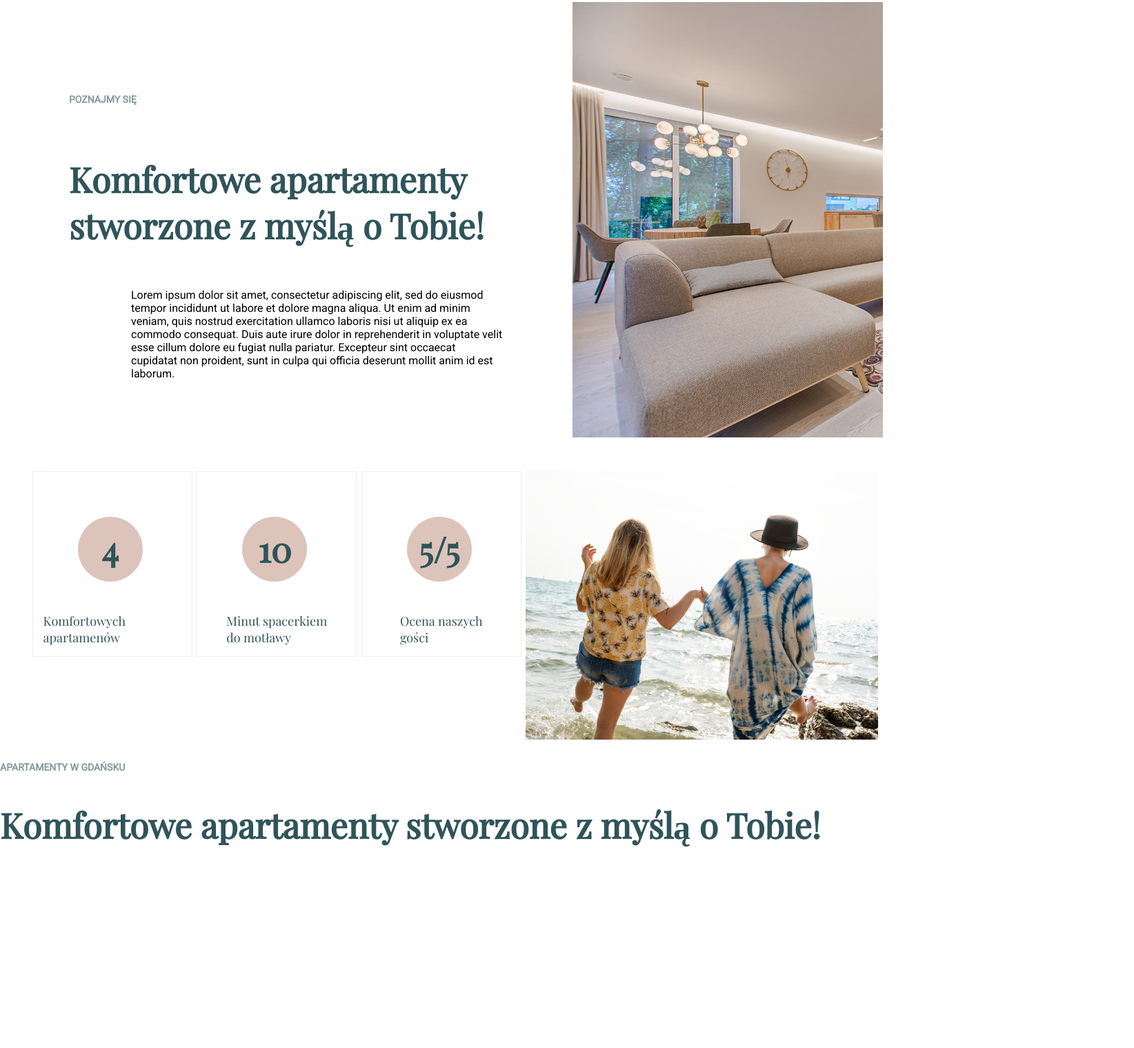
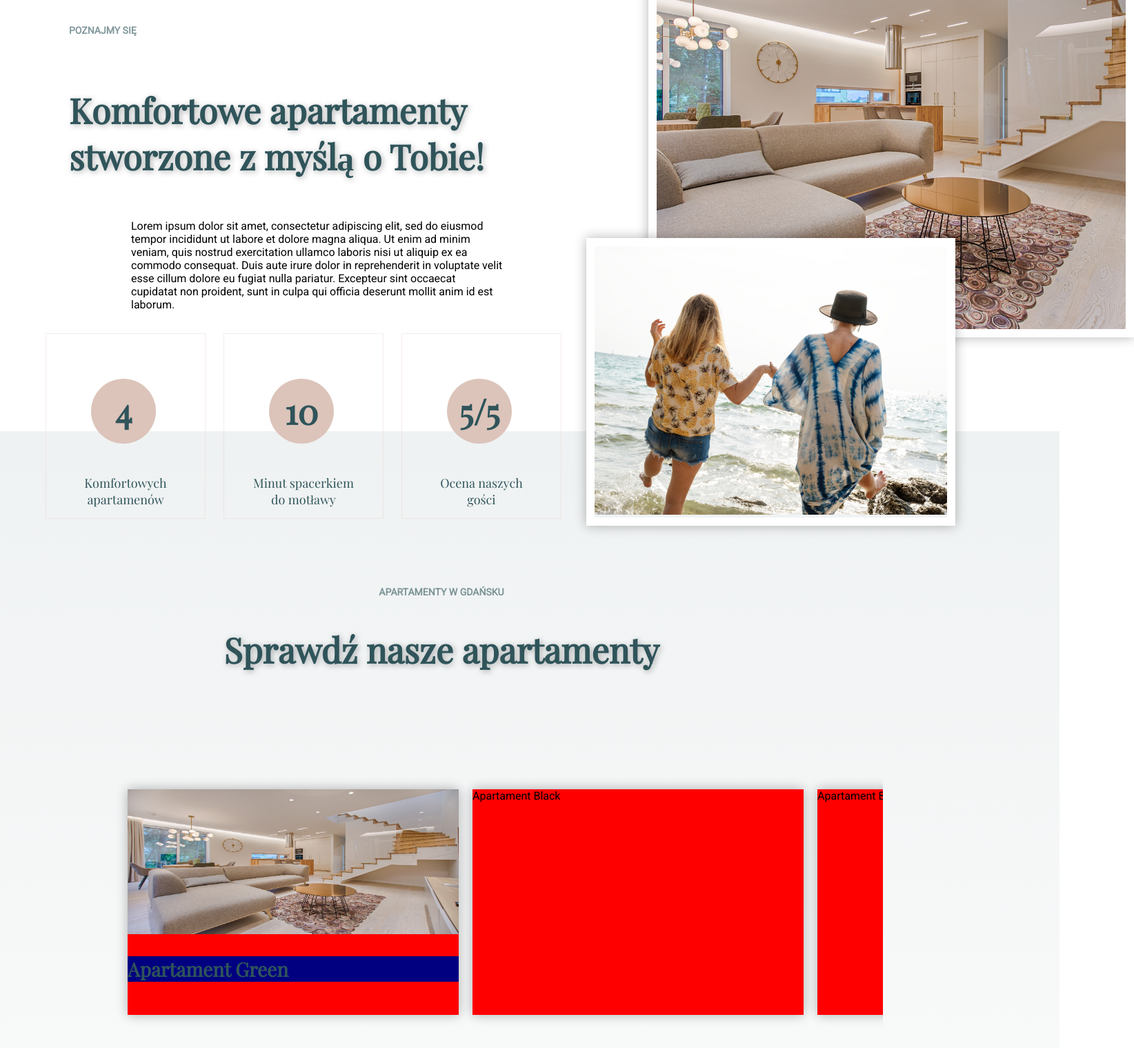
Before and after one commit to Ufiak/frontendTask, a plain HTML site: page Index.html in a window 1280 px wide. Shown: the part 1055-2574 px from the top of the page at 69% size, 1644 px wide, since content can reach past the window. Before the commit the page ends 2325 px from the top, so only its background shows below. Drawn offline with nearby package versions, Linux system fonts and the light colour scheme.

Commit message:
ContentGalleryChange
I am searching  a way to deal with overflow

```diff
--- a/Index.html
+++ b/Index.html
@@ -87,7 +87,7 @@
 
 <div class="openingScreen">
 	<h4>APARTHOTEL</h4>
-	<h1>Apartamenty na wynajem w Centrum Gdańska</h1>
+	<h1 id="textShadow">Apartamenty na wynajem w Centrum Gdańska</h1>
 </div>
 
 
@@ -114,11 +114,11 @@
 
 		<div class = "sTText">
 			<h6>POZNAJMY SIĘ</h6>
-			<h2>Komfortowe apartamenty stworzone z myślą o Tobie!</h2>
+			<h2 id="textShadow">Komfortowe apartamenty stworzone z myślą o Tobie!</h2>
 			<p> Lorem ipsum dolor sit amet, consectetur adipiscing elit, sed do eiusmod tempor incididunt ut labore et dolore magna aliqua. Ut enim ad minim veniam, quis nostrud exercitation ullamco laboris nisi ut aliquip ex ea commodo consequat. Duis aute irure dolor in reprehenderit in voluptate velit esse cillum dolore eu fugiat nulla pariatur. Excepteur sint occaecat cupidatat non proident, sunt in culpa qui officia deserunt mollit anim id est laborum. </p>
 		</div>
 
-				<div class= "sTImage">
+		<div class= "sTImage">
 			<img src="files/img/photos/apartment-ceiling-chairs-1571460.png" alt="">
 		</div>
 
@@ -144,16 +144,36 @@
 				<li><h7>Ocena naszych <br>gości</h7></li>
 			</ul>
 		</li>
+		<div class="sThreeImage">
+			<img src="files/img/photos/beach-casual-female-556960.png" alt="">
+		</div>
+	</div>
 
-			<img src="files/img/photos/beach-casual-female-556960.png" alt="">
+	<div id="grad1"></div>
 
+	<div class="sectionFour">
+		<div id="apartments">
+			<h6>APARTAMENTY W GDAŃSKU</h6>
+			<h2 id="textShadow">Sprawdź nasze apartamenty</h2>
 		</div>
-</div>
 
-<div id="apartments">
-	<h6>APARTAMENTY W GDAŃSKU</h6>
-	<h2>Komfortowe apartamenty stworzone z myślą o Tobie!</h2>
-</div>
+		<div class="slider">
+			<div class="slide" id="slide-1">
+				<img src="files/img/photos/apartment-ceiling-chairs-1571460.png" alt="">
+					<div class="slideText"><h3>Apartament Green</h3></div>
+			</div>
+			<div class="slide" id="slide-2">Apartament Black</div>
+			<div class="slide" id="slide-3">Apartament Blue</div>
+			<div class="slide" id="slide-4">Apartament Green</div>
+			<div class="slide" id="slide-5">Apartament Red</div>
+			<div class="slide" id="slide-6">Apartament Cyan</div>
+			<div class="slide" id="slide-7">Apartament Magenta</div>
+			<div class="slide" id="slide-8">Apartament Yellow</div>
+		</div>
+
+	</div>
+
+
 
 <div id="localisation">
 
@@ -168,6 +188,7 @@
 </div>
 
 </div>
+</div>
 
 <!--JavaScript and Jquery-->
 <script src="https://ajax.googleapis.com/ajax/libs/jquery/3.1.0/jquery.min.js"></script>
--- a/files/style.css
+++ b/files/style.css
@@ -13,6 +13,7 @@
   --darkColorFont: rgba(47, 84, 90, 1);
   --middleLightFont: rgba(220, 196, 186, 0.6);
   --middleDarkFont: rgba(47, 84, 90, 0.6);
+  --shadowText: rgba(0, 0, 0, 0.3);
 
 }
 
@@ -38,6 +39,9 @@ h2 {
 	font-size: 50px;
 }
 h3 {
+	font-family: 'Playfair Display', serif;
+	color: var(--darkColorFont);
+	font-size: 28px;
 }
 h4 {
 	font-family: 'Roboto', sans-serif;
@@ -351,6 +355,7 @@ a.reserve{
 
 /* ---- END NAVIGATION BAR -----*/
 
+
 .window{
 	width: 100%;
     height: 300px;
@@ -447,8 +452,8 @@ a.checkAvailability {
 
 
 .sectionTwo {
+		overflow: hidden;
 
-	  overflow: auto;
 	   display: flex;
 	   justify-content: space-between;
 
@@ -462,9 +467,9 @@ a.checkAvailability {
 .sTText {
 
 	max-width: 630px;
-	margin:75px;
-	top: 400px;
-	margin: 100px;
+
+
+	margin-left: 100px;
 	display: flex;
 	flex-direction: column;
 	justify-content: space-between;
@@ -478,26 +483,26 @@ a.checkAvailability {
 
 }
 
+
 .sTImage {
-	overflow:hidden;
-
-}
-/*
-.sTImage {
+	overflow: hidden;
 	position: absolute;
 	float: right;
 
-	max-width: 800px;
-	text-indent: -40%;
-    height: 1000px;
+	max-width: 680px;
+	text-indent: -20%;
+    height: 630px;
 
-	overflow: hidden;
+
 	margin:90px;
 
-	top: 900px;
-	left: 900px;
-	clip: rect(0px, 750px, 800px, 180px);
+	top: 800px;
+	left: 850px;
+	/*clip: rect(0px, 1000px, 800px, 0px);*/
+
 	border: 12px solid white;
+	box-shadow: 0px 0px 16px 0px var(--shadowText);
+
 }
 
 .sTImage img {
@@ -512,7 +517,7 @@ a.checkAvailability {
 
 
 .sectionThree {
-
+	overflow: hidden;
 
 
 
@@ -522,8 +527,9 @@ a.checkAvailability {
 .apartmentFacts{
 		display: flex;
 	   justify-content: space-evenly; /*stuff responsible for flex box of this part*/
+	   text-align:center;
 	   list-style-type: none;
-		max-width:1400px;
+		max-width:800px;
 
 }
 
@@ -535,11 +541,7 @@ a.checkAvailability {
 
 	 width:200px;/*i wonder...*/
 	 list-style-type: none;
-
-
-
-
-  text-decoration: none;
+	text-decoration: none;
  }
 
  .apartmentFactsSquare > li {
@@ -584,6 +586,80 @@ ul.apartmentFactsSquare > li {
 
  }
 
+ .sThreeImage {
+	position: absolute;
+	overflow: hidden;
+
+	top: 1400px;
+	left: 850px;
+
+
+	border: 12px solid white;
+	box-shadow: 0px 0px 16px 0px var(--shadowText);
+ }
+
+
+ #grad1 {
+	 	position: absolute;
+	top:1680px;
+
+  height: 1348px;
+  width: 1536px;
+  background-image: linear-gradient(rgba(47, 84, 90, 0.08), rgba(45, 80, 86, 0.01));
+	z-index: -1;
+
+}
+
+.sectionFour{
+		overflow: hidden;
+}
+#apartments{
+	padding-top:50px;
+	text-align:center;
+
+
+}
+
+#textShadow {
+	text-shadow: 2px 2px 8px var(--shadowText);
+}
+
+.slider {
+
+  width: 100%;
+  height: 510px;
+  padding: 10% 0px 75px 175px;
+
+  display: flex;
+  overflow-x: auto;
+  -webkit-overflow-scrolling: touch; /*does not work ?*/
+  scroll-snap-type: x mandatory;
+
+
+
+}
+.slide {
+
+  width: 480px;
+  margin: 0px 10px 0px 10px;
+  flex-shrink: 0;
+  height: 327px;
+  background-color: red;
+  box-shadow: 0px 0px 16px 0px var(--shadowText)
+}
+
+.slide > img{
+
+	width: 480px;
+	height: 210px;
+
+}
+
+.slideText {
+	width: 480px;
+	background-color: navy;
+}
+
   /* ---- content media screen smallest ----*/
 @media screen and (max-width: 600px) {
 .special {
```
